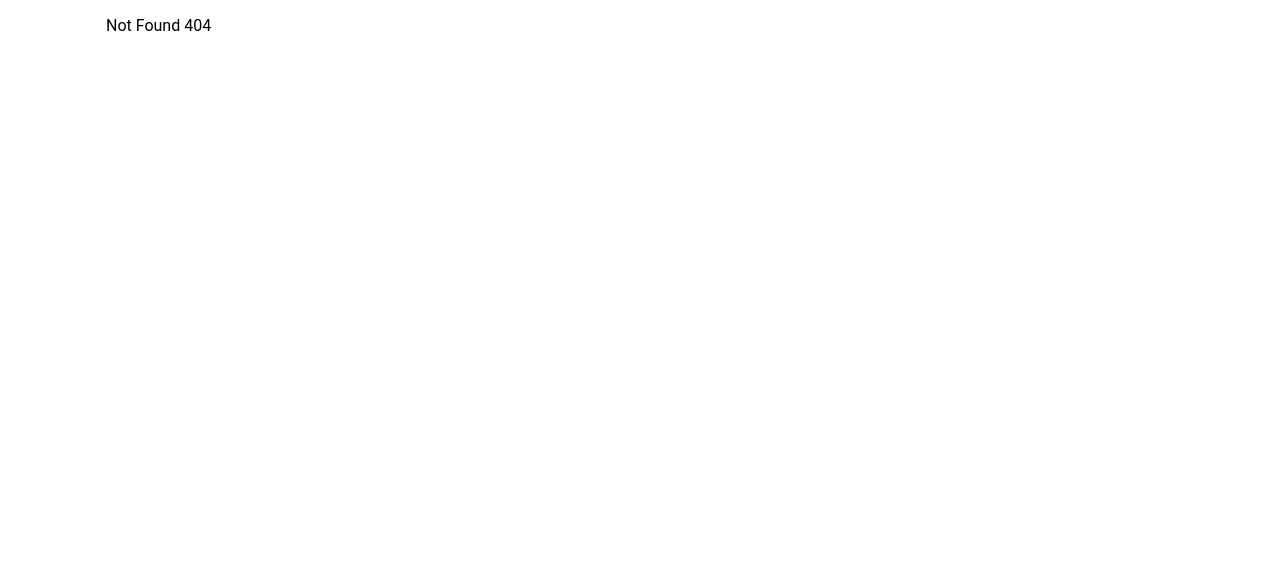
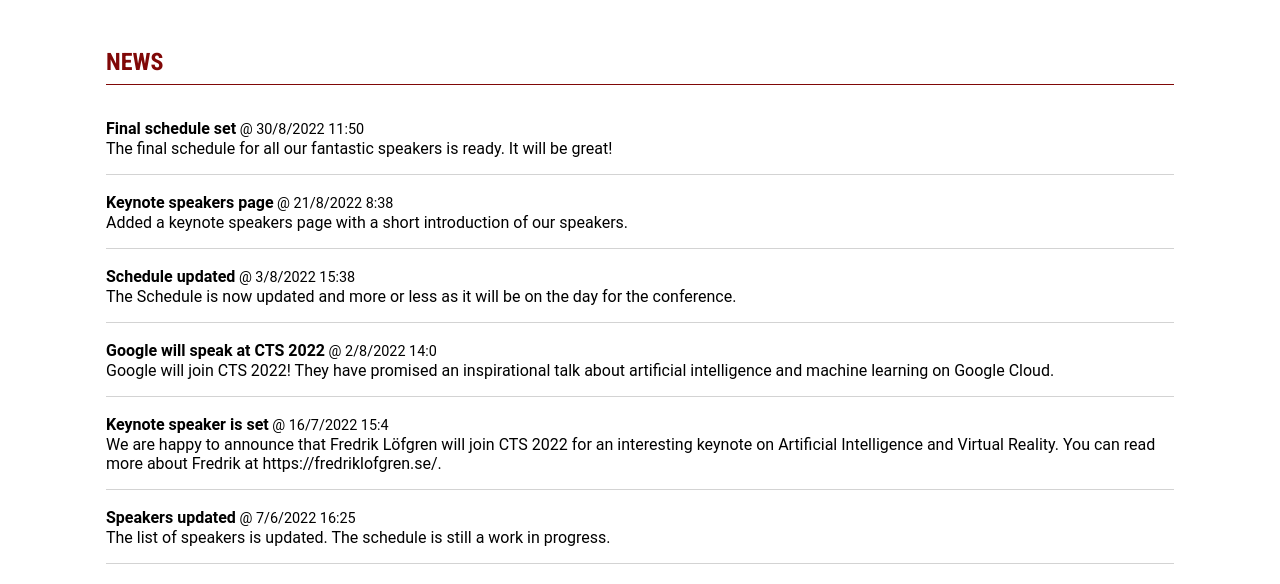
Before and after one commit to mBrandt85/cts22, a React (Create React App) app: page /news in a window 1280 px wide. Before the commit this address had no page. Shown: the top 584 px of the page. Built offline with nearby package versions, Linux system fonts and the light colour scheme.

Commit message:
news page added

```diff
--- a/package.json
+++ b/package.json
@@ -12,6 +12,7 @@
     "@types/react-dom": "^17.0.14",
     "react": "^17.0.2",
     "react-dom": "^17.0.2",
+    "react-helmet": "^6.1.0",
     "react-helmet-async": "^1.2.3",
     "react-icons": "^4.3.1",
     "react-router-dom": "^6.3.0",
--- a/src/App.tsx
+++ b/src/App.tsx
@@ -4,6 +4,7 @@ import MenuToggle from './components/menu-toggle'
 import { useUi } from './providers/ui-provider'
 import useMediaQuery from './hooks/media-query'
 import Home from './pages/home'
+import News from './pages/news'
 import NotFound from './pages/not-found'
 import styled from 'styled-components'
 
@@ -23,6 +24,7 @@ export default function App() {
   return <>
     <Routes>
       <Route path="/" element={<Home />} />
+      <Route path="/news" element={<News />} />
       <Route path="*" element={<NotFound />} />
     </Routes>
 
--- a/src/components/menu.tsx
+++ b/src/components/menu.tsx
@@ -1,5 +1,5 @@
 import styled from "styled-components"
-import { Link, useNavigate } from "react-router-dom"
+import { useNavigate } from "react-router-dom"
 
 import { useUi } from "../providers/ui-provider"
 import Logo from '../assets/logo-white.svg'
@@ -64,7 +64,7 @@ export default function Menu() {
       <MenuItem route="/" text="Schedule" />
       <MenuItem route="/" text="Speakers" />
       <MenuItem route="/" text="Workshops" />
-      <MenuItem route="/" text="News" />
+      <MenuItem route="/news" text="News" />
     </StyledMenu>
   )
 }
--- a/src/data/index.ts
+++ b/src/data/index.ts
@@ -6,7 +6,7 @@ export interface News {
   message: string
 }
 
-export function getNews(): any {
+export function getNews(): News[] {
   return news.sort((a, b) => Date.parse(b.date) > Date.parse(a.date) ? 1 : -1)
 }
 
--- /dev/null
+++ b/src/pages/news.tsx
@@ -0,0 +1,16 @@
+import Layout from "../components/layout"
+import { Title } from "../components/typography"
+import { getNews } from "../data"
+import NewsItem from "../components/news-item"
+
+export default function News() {
+  const news = getNews()
+
+  return (
+    <Layout title="News">
+
+      <Title size="1.5rem" margin="2rem 0 1rem 0">NEWS</Title>
+      {news.map((data, key) => <NewsItem key={key} data={data} />)}
+    </Layout>
+  )
+}
```
